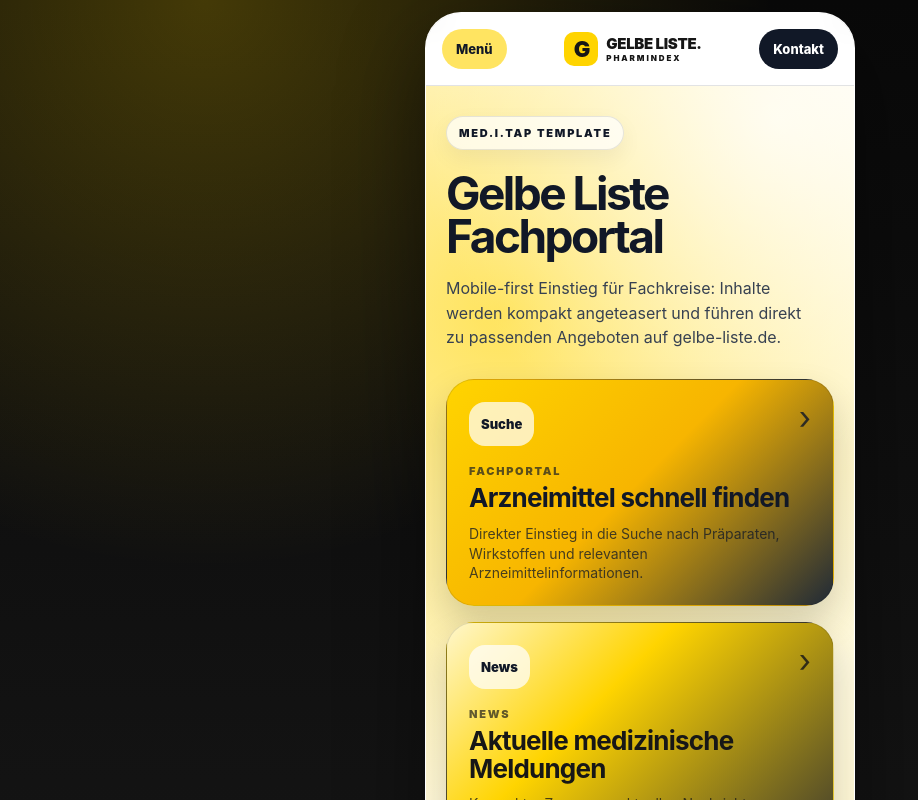
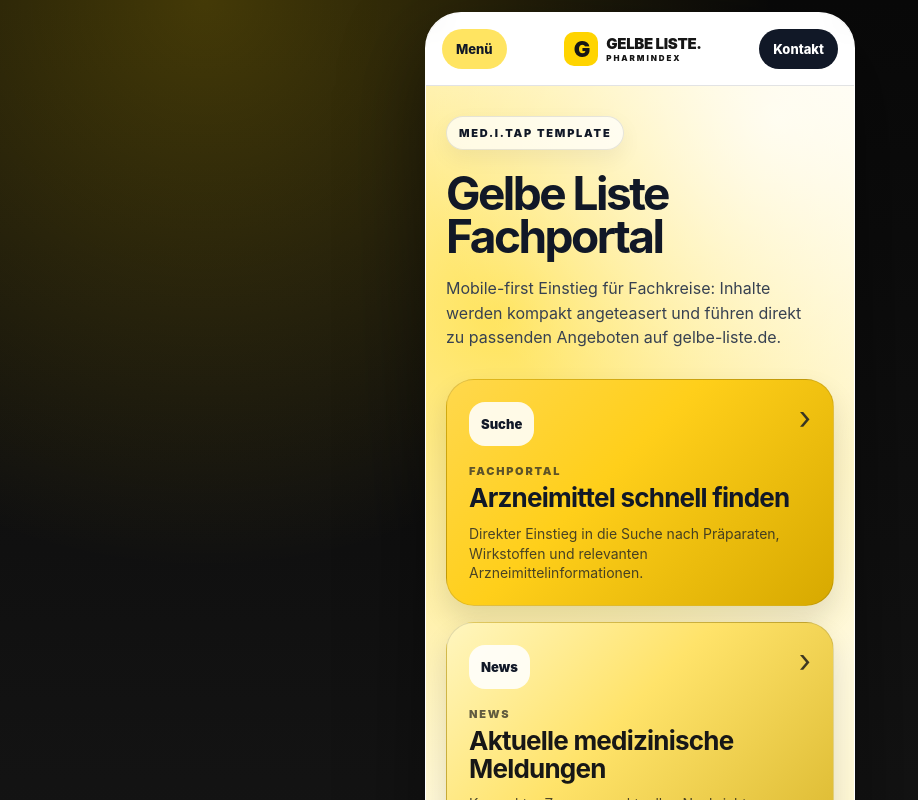
Before and after one commit to Gelbe-Liste/med-i-tap-template, a React (Vite) app: page / in a window 1280 px wide. Shown: the top 800 px of the page, without its empty margins (0-918 px from the left). Built offline with nearby package versions, Linux system fonts and the light colour scheme; the HTML template or start-up script is replaced by a standard one.

Commit message:
Teemplate harmonized

```diff
--- a/src/content.ts
+++ b/src/content.ts
@@ -72,9 +72,9 @@
     badge: "Suche",
     theme: {
       card:
-        "linear-gradient(135deg, #ffd400 0%, #f7b500 48%, #1f2937 100%)",
+        "linear-gradient(135deg, #ffd84d 0%, #ffcf1a 42%, #d7a900 100%)",
       page:
-        "radial-gradient(circle at 78% 8%, rgba(255, 255, 255, 0.35), transparent 26%), linear-gradient(135deg, #ffd400 0%, #f4bf00 40%, #111827 100%)",
+        "radial-gradient(circle at 78% 8%, rgba(255, 255, 255, 0.38), transparent 26%), linear-gradient(135deg, #ffe680 0%, #ffd84d 38%, #c99a00 100%)",
       accent: "#ffd400",
       text: "#111827"
     },
@@ -111,9 +111,9 @@
     badge: "News",
     theme: {
       card:
-        "linear-gradient(135deg, #fff7cc 0%, #ffd400 36%, #313131 100%)",
+        "linear-gradient(135deg, #fff6bf 0%, #ffe36a 42%, #d8b52a 100%)",
       page:
-        "radial-gradient(circle at 20% 0%, rgba(255, 255, 255, 0.48), transparent 30%), linear-gradient(135deg, #fff3b0 0%, #ffd400 42%, #2d2d2d 100%)",
+        "radial-gradient(circle at 20% 0%, rgba(255, 255, 255, 0.5), transparent 30%), linear-gradient(135deg, #fff9d8 0%, #ffe98f 42%, #d1ad28 100%)",
       accent: "#ffd400",
       text: "#171717"
     },
@@ -150,9 +150,9 @@
     badge: "Service",
     theme: {
       card:
-        "linear-gradient(135deg, #242424 0%, #111111 48%, #ffd400 140%)",
+        "linear-gradient(135deg, #3b3414 0%, #5a4d12 52%, #8a7414 100%)",
       page:
-        "radial-gradient(circle at 82% 8%, rgba(255, 212, 0, 0.38), transparent 28%), linear-gradient(135deg, #242424 0%, #111111 52%, #4b3b00 100%)",
+        "radial-gradient(circle at 82% 8%, rgba(255, 224, 102, 0.22), transparent 28%), linear-gradient(135deg, #2f2a12 0%, #4a4014 48%, #7c6918 100%)",
       accent: "#ffd400"
     },
     screens: [
@@ -183,9 +183,9 @@
     badge: "App",
     theme: {
       card:
-        "linear-gradient(135deg, #ffffff 0%, #f5f5f5 38%, #ffd400 100%)",
+        "linear-gradient(135deg, #fffdf2 0%, #fff3b8 46%, #ffd84d 100%)",
       page:
-        "radial-gradient(circle at 72% 8%, rgba(255, 212, 0, 0.45), transparent 30%), linear-gradient(135deg, #ffffff 0%, #f3f4f6 46%, #ffd400 110%)",
+        "radial-gradient(circle at 72% 8%, rgba(255, 212, 0, 0.34), transparent 30%), linear-gradient(135deg, #ffffff 0%, #fff8d9 44%, #ffd84d 100%)",
       accent: "#111827",
       text: "#111827"
     },
--- a/src/index.css
+++ b/src/index.css
@@ -177,7 +177,7 @@
   text-align: left;
   border: 1px solid rgba(17, 24, 39, 0.13);
   border-radius: 28px;
-  box-shadow: 0 18px 36px rgba(17, 24, 39, 0.18);
+  box-shadow: 0 14px 28px rgba(17, 24, 39, 0.12);
 }
 
 .module-card-topline {
@@ -196,7 +196,7 @@
   padding: 0 12px;
   border-radius: 16px;
   color: #111827;
-  background: rgba(255, 255, 255, 0.72);
+  background: rgba(255, 255, 255, 0.88);
   font-size: 13px;
   font-weight: 950;
 }
```
